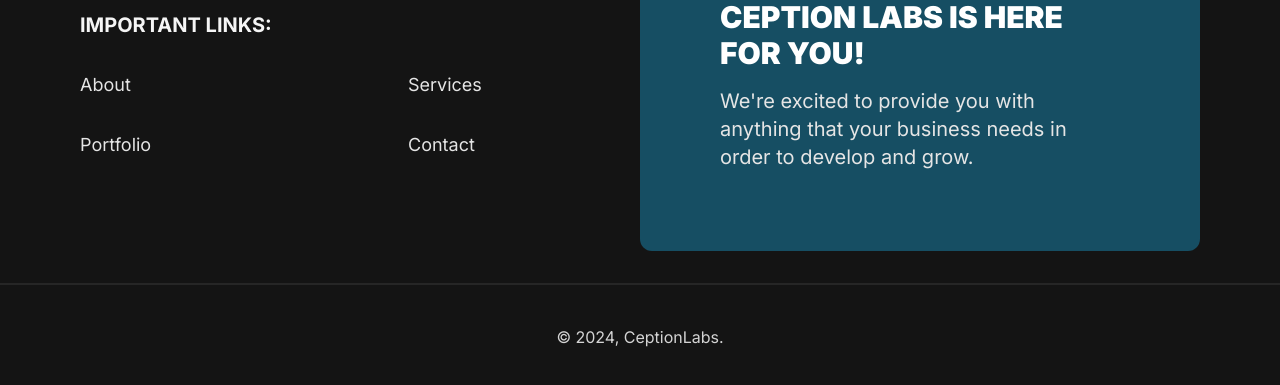
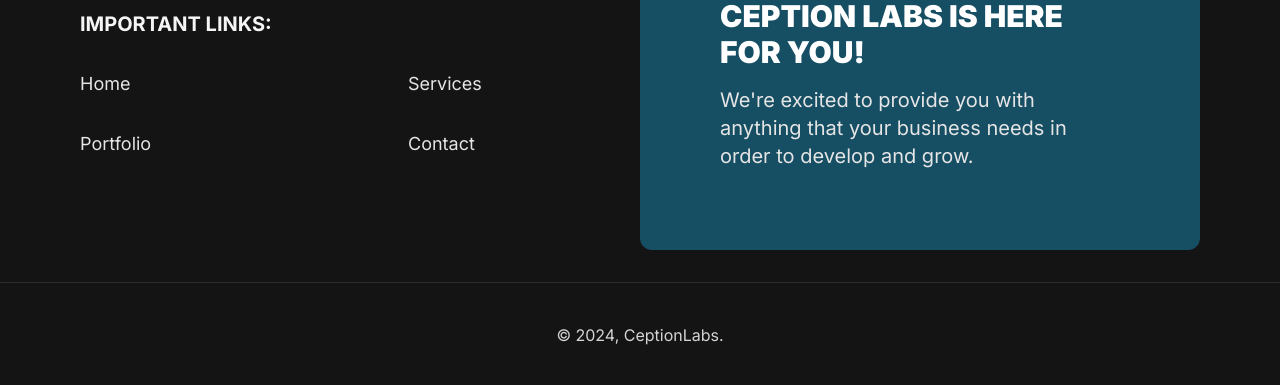
Before and after one commit to Yaucrates/ceptionlabs, a SvelteKit app: page /services in a window 1280 px wide. Shown: the part 915-1300 px from the top of the page. Built offline with nearby package versions, Linux system fonts and the light colour scheme.

Commit message:
removed about

```diff
--- a/src/lib/Components/Navigation/Footer.svelte
+++ b/src/lib/Components/Navigation/Footer.svelte
@@ -1,9 +1,9 @@
-<footer class="border-t-2 flex flex-col border-neutral-800">
+<footer class="border-t-[1px] flex flex-col border-ception-glassyWhite">
     <div class="px-12 sm:px-20 py-8 gap-16 lg:gap-0 flex flex-col lg:flex-row justify-between items-center">
         <div class="w-full lg:w-1/2 gap-8 flex flex-col">
             <h3 class="text-xl uppercase font-bold text-neutral-100">Important Links:</h3>
             <div class="gap-x-24 gap-y-8 grid grid-cols-2">
-                <a href="/about" class="text-lg text-neutral-200">About</a>
+                <a href="/" class="text-lg text-neutral-200">Home</a>
                 <a href="/services" class="text-lg text-neutral-200">Services</a>
                 <a href="/portfolio" class="text-lg text-neutral-200">Portfolio</a>
                 <a href="/contact" class="text-lg text-neutral-200">Contact</a>
@@ -14,5 +14,5 @@
             <p class="text-neutral-200 text-xl">We're excited to provide you with anything that your business needs in order to develop and grow.</p>
         </div>
     </div>
-    <div class="p-10 border-t-2 flex justify-center items-center border-neutral-800 text-neutral-300">© 2024, CeptionLabs.</div>
+    <div class="p-10 border-t-[1px] flex justify-center items-center border-ception-glassyWhite text-neutral-300">© 2024, CeptionLabs.</div>
 </footer>
--- a/src/lib/Components/Navigation/MobileNav.svelte
+++ b/src/lib/Components/Navigation/MobileNav.svelte
@@ -6,8 +6,8 @@
 </script>
 
 <nav class="{expanded ? "opacity-100 translate-x-0" : "opacity-0 translate-y-10 translate-x-96 -rotate-6"} w-60 xs:w-80 flex flex-col absolute top-14 right-0 rounded-lg transition-all duration-500 bg-neutral-900">
-    <a href="/about" onclick={navToggle} class="px-8 py-4 flex justify-between items-center w-full uppercase text-white text-2xl font-bold group rounded-lg {$page.url.pathname === "/about" && "bg-cyan-700"}">
-        About
+    <a href="/" onclick={navToggle} class="px-8 py-4 flex justify-between items-center w-full uppercase text-white text-2xl font-bold group rounded-lg {$page.url.pathname === "/" && "bg-cyan-700"}">
+        Home
         <RightArrow width={50} tw="stroke-white opacity-0 group-hover:opacity-100 group-hover:rotate-[360deg] transition-all duration-300" />
     </a>
     <a href="/services" onclick={navToggle} class="px-8 py-4 flex justify-between items-center w-full uppercase text-white text-2xl font-bold group rounded-lg {$page.url.pathname === "/services" && "bg-cyan-700"}">
--- a/src/routes/about/+page.svelte
+++ /dev/null
@@ -1 +0,0 @@
-About
--- a/src/routes/services/+page.svelte
+++ b/src/routes/services/+page.svelte
@@ -4,7 +4,7 @@
 </script>
 
 <main class="lg:h-[calc(100vh-76px)] flex flex-col lg:flex-row">
-    <div class="w-full lg:w-1/2 min-h-[36rem] h-[36rem] lg:h-full lg:min-h-full border-t-[1px] border-neutral-800 flex justify-center items-center overflow-clip relative">
+    <div class="w-full lg:w-1/2 min-h-[36rem] h-[36rem] lg:h-full lg:min-h-full border-t-[1px] border-ception-glassyWhite flex justify-center items-center overflow-clip relative">
         <MoonlightScene />
         <h1 class="text-5xl min-[500px]:text-6xl sm:text-7xl text-white font-black text-end uppercase bottom-6 right-8 lg:bottom-12 lg:right-16 absolute z-20">Explore<br/>Our Services</h1>
     </div>
--- a/tailwind.config.ts
+++ b/tailwind.config.ts
@@ -12,6 +12,9 @@
                 cyan: "#06CED4"
             }
         },
+        height: {
+            firstpage: 'calc(100vh - 76px)',
+        },
         screens: {
             xs: '400px',
         }
```
Also changed, not shown: static/CoolOwner.JPG (added), static/analytics.avif (deleted).
